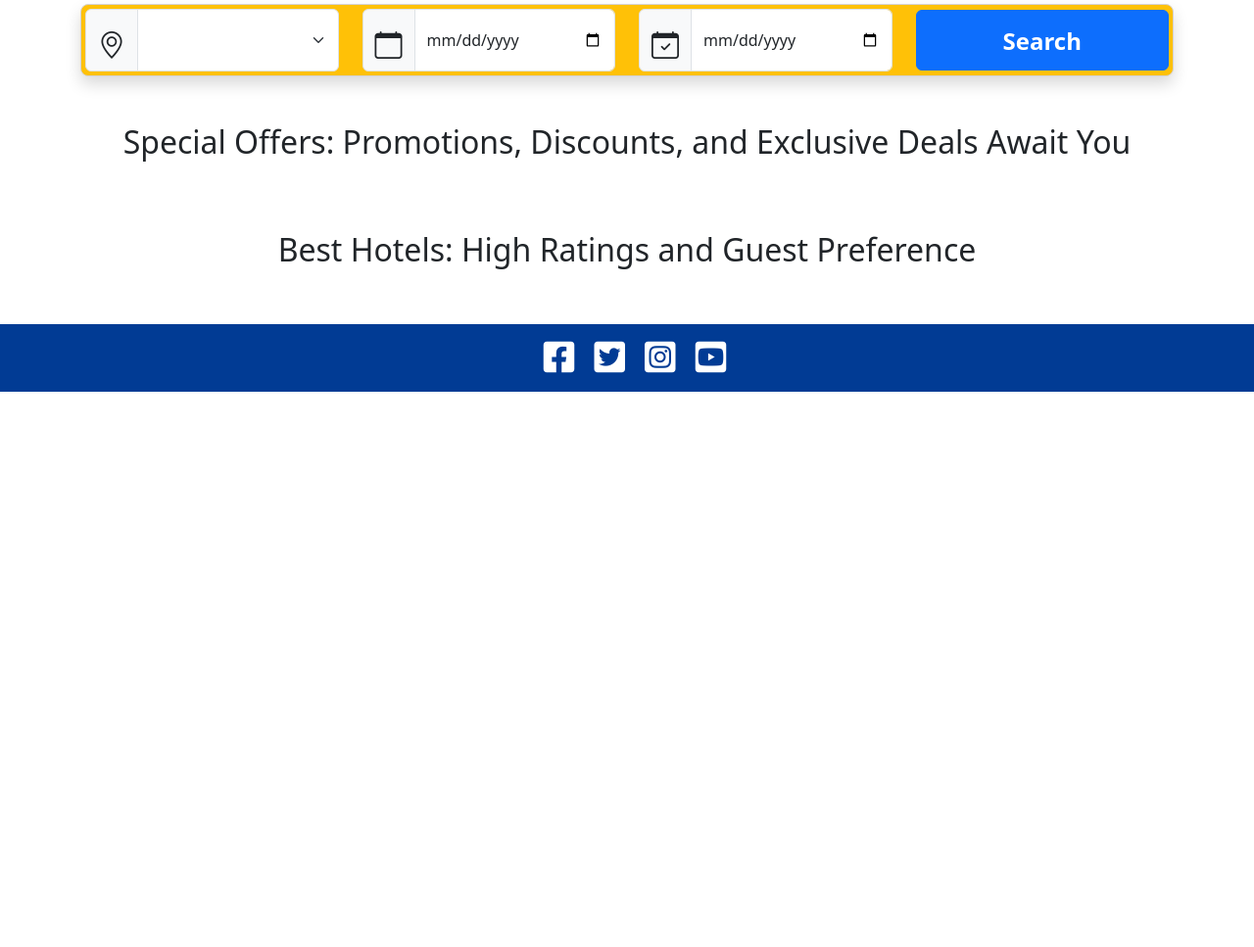
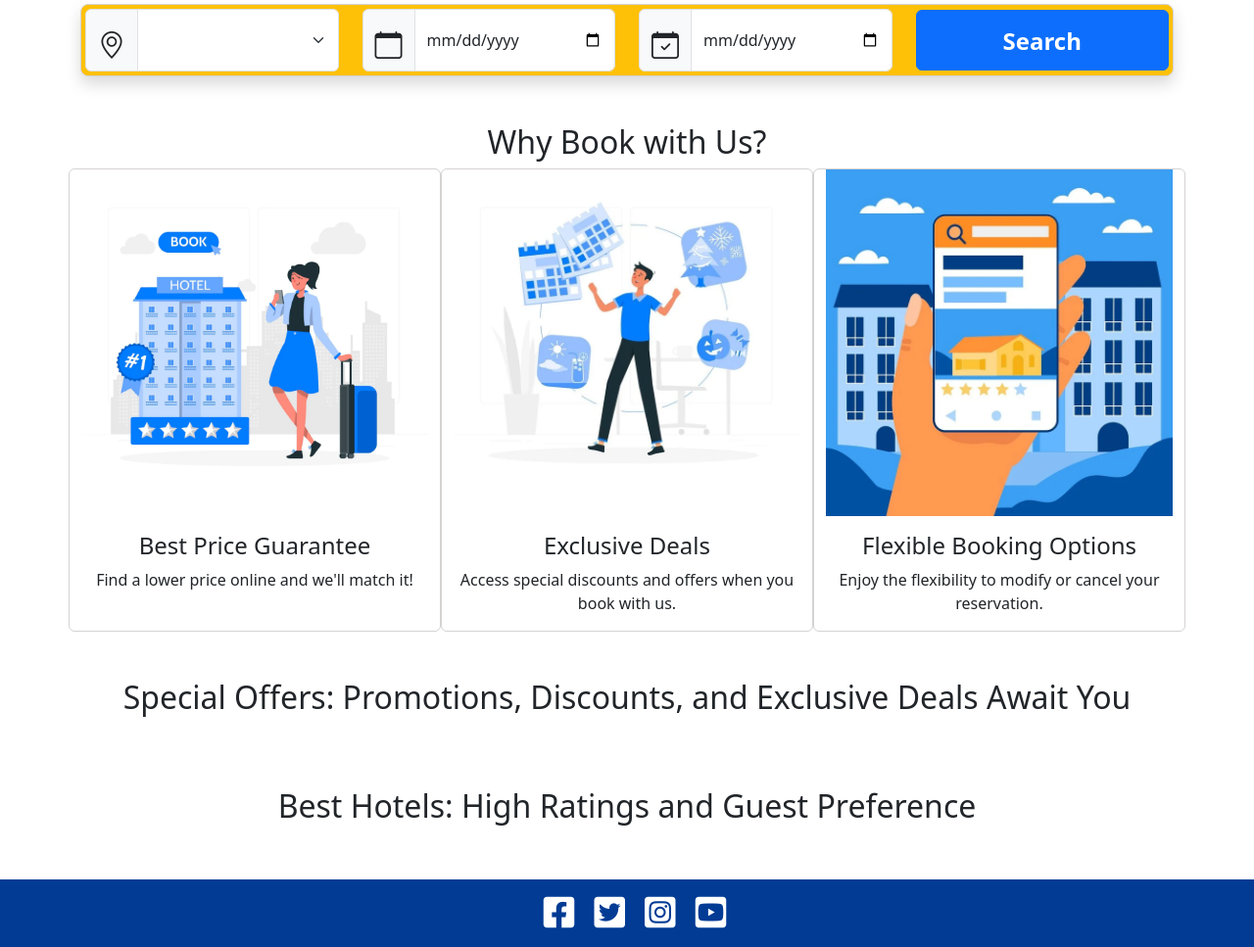
Before and after one commit to CodeWizard-1/booking_hotel, a Django app: template templates/index.html in a window 1280 px wide. Shown: the part 468-1435 px from the top of the page at 98% size. Before the commit the page ends 868 px from the top, so only its background shows below. Run offline with Django 3.2, Linux system fonts and the light colour scheme; the template is opened without the code that fills it, so the values that code supplies are empty; some libraries are stand-ins or nearby versions.

Commit message:
Add new section on home page

```diff
--- a/templates/index.html
+++ b/templates/index.html
@@ -90,7 +90,29 @@
 </section>
 
 <!-- ------------------------------------------ -->
-
+<section class="section bg-white">
+    <div class="container text-center mt-5">
+        <h2 class="text-9 fw-500">Why Book with Us?</h2>
+        <div class="row">
+            <div class="col-md-4 card  d-flex flex-column card-info">
+                <img src="{% static 'images/advantage1.webp' %}" alt="Advantage 1" class="img-fluid mb-3">
+                <h4>Best Price Guarantee</h4>
+                <p>Find a lower price online and we'll match it!</p>
+            </div>
+            <div class="col-md-4 card  d-flex flex-column card-info">
+                <img src="{% static 'images/advantage2.webp' %}" alt="Advantage 2" class="img-fluid mb-3">
+                <h4>Exclusive Deals</h4>
+                <p>Access special discounts and offers when you book with us.</p>
+            </div>
+            <div class="col-md-4 card  d-flex flex-column card-info">
+                <img src="{% static 'images/advantage3.webp' %}" alt="Advantage 3" class="img-fluid mb-3">
+                <h4>Flexible Booking Options</h4>
+                <p>Enjoy the flexibility to modify or cancel your reservation.</p>
+            </div>
+        </div>
+    </div>
+</section>
+</section>
 <!-- ------------------------------------------ -->
 <section class="section bg-white">
     <div class="container text-center mt-5">
```
Also changed, not shown: hotel/views.py (line endings or trailing spaces), static/css/style.css (line endings or trailing spaces), static/images/advantage1.webp (added), static/images/advantage2.webp (added), static/images/advantage3.webp (added).
